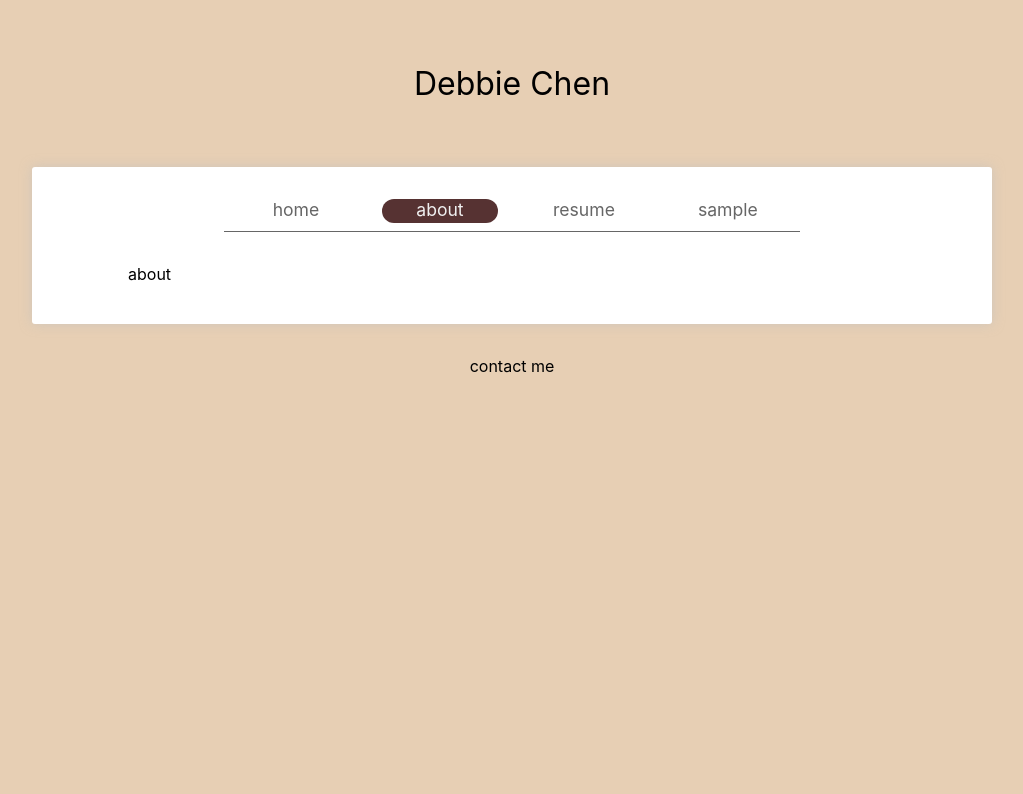
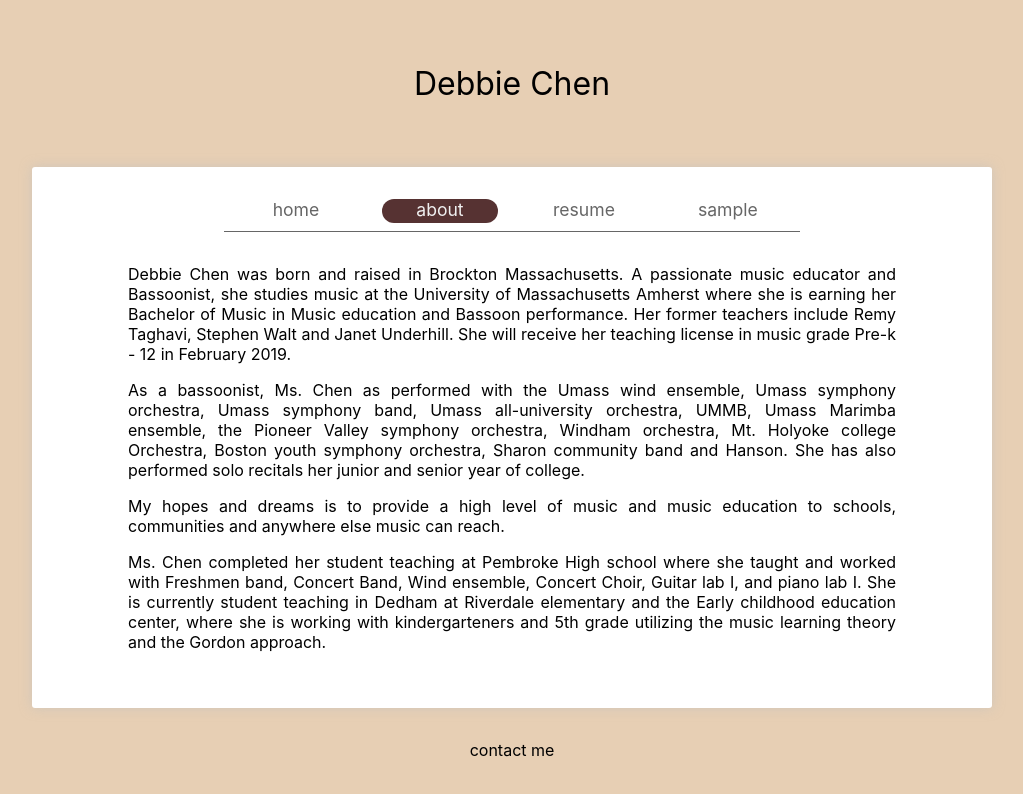
Before and after one commit to alex-taxiera/debbie-site, a React (Create React App) app: page / in a window 1280 px wide. Both pictures are taken after a click on the element "about". Shown: the top 794 px of the page, without its empty margins (128-1151 px from the left). Built offline with nearby package versions, Linux system fonts and the light colour scheme; a web font is replaced by a local one.

Commit message:
add example pages

```diff
--- a/src/pages/about.js
+++ b/src/pages/about.js
@@ -2,6 +2,19 @@ import React from 'react'
 
 export default function render () {
   return (
-    <div>about</div>
+    <div>
+      <p>
+        Debbie Chen was born and raised in Brockton Massachusetts.  A passionate music educator and Bassoonist, she studies music at the University of Massachusetts Amherst where she is earning her Bachelor of Music in Music education and Bassoon performance. Her former teachers include Remy Taghavi, Stephen Walt and Janet Underhill. She will receive her teaching license in music grade Pre-k - 12 in February 2019.
+      </p>
+      <p>
+        As a bassoonist, Ms. Chen as performed with the Umass wind ensemble, Umass symphony orchestra,  Umass symphony band, Umass all-university orchestra, UMMB, Umass Marimba ensemble, the Pioneer Valley symphony orchestra, Windham orchestra, Mt. Holyoke college Orchestra, Boston youth symphony orchestra, Sharon community band and Hanson. She has also performed solo recitals her junior and senior year of college.
+      </p>
+      <p>
+        My hopes and dreams  is to provide a high level of music and music education to schools, communities and anywhere else music can reach.
+      </p>
+      <p>
+        Ms. Chen completed her student teaching at Pembroke High school where she taught and worked with Freshmen band, Concert Band, Wind ensemble, Concert Choir, Guitar lab I, and piano lab I. She is currently student teaching in Dedham at Riverdale elementary and the Early childhood education center, where she is working with kindergarteners and 5th grade utilizing the music learning theory and the Gordon approach.
+      </p>
+    </div>
   )
 }
--- a/src/pages/sample.js
+++ b/src/pages/sample.js
@@ -2,14 +2,21 @@ import React from 'react'
 
 export default function render () {
   return (
-    <div>Lorem ipsum dolor sit amet, consectetur adipiscing elit. Suspendisse eget pretium felis, mollis consequat dui. Nam convallis ex eros. Cras scelerisque sem ante, quis pharetra mi auctor a. Donec varius accumsan ante, ac luctus ligula ornare efficitur. Aliquam vulputate, orci pellentesque consectetur pulvinar, diam ex volutpat ipsum, ac elementum tortor erat vitae libero. Quisque libero ex, tempor ac arcu ac, molestie tincidunt enim. Donec vel vehicula arcu, dapibus aliquam purus. Vestibulum ante ipsum primis in faucibus orci luctus et ultrices posuere cubilia Curae; Aliquam sagittis magna eu ex porta pretium. Suspendisse potenti. Sed ullamcorper vel felis ullamcorper fermentum. Aliquam metus tellus, cursus id tortor et, condimentum pellentesque diam. Praesent at consectetur elit. Mauris quis urna cursus, feugiat sem vitae, rhoncus nulla.
+    <div>
+      <div className='float-left text-right'>
+        <img height='240px' width='240px' src='/profile.jpg' alt='profile.jpg' />
+      </div>
+      <div>
+        Lorem ipsum dolor sit amet, consectetur adipiscing elit. Suspendisse eget pretium felis, mollis consequat dui. Nam convallis ex eros. Cras scelerisque sem ante, quis pharetra mi auctor a. Donec varius accumsan ante, ac luctus ligula ornare efficitur. Aliquam vulputate, orci pellentesque consectetur pulvinar, diam ex volutpat ipsum, ac elementum tortor erat vitae libero. Quisque libero ex, tempor ac arcu ac, molestie tincidunt enim. Donec vel vehicula arcu, dapibus aliquam purus. Vestibulum ante ipsum primis in faucibus orci luctus et ultrices posuere cubilia Curae; Aliquam sagittis magna eu ex porta pretium. Suspendisse potenti. Sed ullamcorper vel felis ullamcorper fermentum. Aliquam metus tellus, cursus id tortor et, condimentum pellentesque diam. Praesent at consectetur elit. Mauris quis urna cursus, feugiat sem vitae, rhoncus nulla.
 
-    Vivamus blandit nisi orci, sit amet vulputate ante ullamcorper hendrerit. Aenean dictum egestas est, sed ornare massa tincidunt a. Donec convallis, augue non volutpat aliquam, libero eros efficitur erat, ut condimentum lorem massa quis metus. Sed pharetra nunc id luctus efficitur. Maecenas in efficitur sapien. Class aptent taciti sociosqu ad litora torquent per conubia nostra, per inceptos himenaeos. Morbi dolor orci, volutpat sed orci sit amet, aliquet gravida tortor. Proin rhoncus, risus non laoreet dignissim, risus ligula posuere augue, gravida feugiat massa lectus et lorem. Proin in elementum dui. Curabitur tempus eros non mi tempus, vestibulum vehicula neque finibus.
+        Vivamus blandit nisi orci, sit amet vulputate ante ullamcorper hendrerit. Aenean dictum egestas est, sed ornare massa tincidunt a. Donec convallis, augue non volutpat aliquam, libero eros efficitur erat, ut condimentum lorem massa quis metus. Sed pharetra nunc id luctus efficitur. Maecenas in efficitur sapien. Class aptent taciti sociosqu ad litora torquent per conubia nostra, per inceptos himenaeos. Morbi dolor orci, volutpat sed orci sit amet, aliquet gravida tortor. Proin rhoncus, risus non laoreet dignissim, risus ligula posuere augue, gravida feugiat massa lectus et lorem. Proin in elementum dui. Curabitur tempus eros non mi tempus, vestibulum vehicula neque finibus.
 
-    Morbi metus sapien, rutrum non pharetra vel, varius eget arcu. Ut massa lacus, dictum ut nulla rhoncus, malesuada posuere nisi. Fusce ac dui velit. Proin accumsan pellentesque malesuada. Fusce at rutrum leo. Praesent commodo dui eros, vitae tempus mauris porta condimentum. In augue orci, venenatis vel varius ut, maximus id libero. Donec cursus scelerisque mi id convallis. Quisque congue, ligula vel bibendum accumsan, sapien nunc faucibus purus, non eleifend sapien nisl eu justo. Etiam quis ipsum nisl.
+        Morbi metus sapien, rutrum non pharetra vel, varius eget arcu. Ut massa lacus, dictum ut nulla rhoncus, malesuada posuere nisi. Fusce ac dui velit. Proin accumsan pellentesque malesuada. Fusce at rutrum leo. Praesent commodo dui eros, vitae tempus mauris porta condimentum. In augue orci, venenatis vel varius ut, maximus id libero. Donec cursus scelerisque mi id convallis. Quisque congue, ligula vel bibendum accumsan, sapien nunc faucibus purus, non eleifend sapien nisl eu justo. Etiam quis ipsum nisl.
 
-    Curabitur neque diam, pulvinar vitae congue in, eleifend eu eros. Phasellus venenatis diam sit amet egestas iaculis. Nunc sagittis ligula sodales lacus finibus, eu sagittis purus vestibulum. Morbi quis molestie odio. Ut tincidunt, risus vel iaculis cursus, lorem augue auctor tortor, consequat tincidunt sapien tellus rhoncus nibh. Donec ac dolor porta, gravida elit sed, ultrices enim. Morbi placerat, quam vel iaculis sagittis, justo velit accumsan turpis, interdum dictum turpis nunc id ligula. Vivamus tincidunt aliquet euismod. Vestibulum ante ipsum primis in faucibus orci luctus et ultrices posuere cubilia Curae;
+        Curabitur neque diam, pulvinar vitae congue in, eleifend eu eros. Phasellus venenatis diam sit amet egestas iaculis. Nunc sagittis ligula sodales lacus finibus, eu sagittis purus vestibulum. Morbi quis molestie odio. Ut tincidunt, risus vel iaculis cursus, lorem augue auctor tortor, consequat tincidunt sapien tellus rhoncus nibh. Donec ac dolor porta, gravida elit sed, ultrices enim. Morbi placerat, quam vel iaculis sagittis, justo velit accumsan turpis, interdum dictum turpis nunc id ligula. Vivamus tincidunt aliquet euismod. Vestibulum ante ipsum primis in faucibus orci luctus et ultrices posuere cubilia Curae;
 
-    Fusce interdum sollicitudin mi eu posuere. Nam quis hendrerit est, vitae aliquam eros. Maecenas in tempus velit. Nunc quis nisi arcu. Praesent ultrices molestie nisi. Sed in rhoncus turpis. In quis neque vitae risus tempor elementum. Mauris in felis sed est luctus tristique. Ut venenatis arcu sed pretium suscipit. Nam congue diam sit amet tellus faucibus euismod. Proin semper erat auctor lectus rutrum, tempor mollis justo mattis. Quisque id libero erat. Aenean odio erat, interdum sed feugiat vitae, facilisis quis ante.</div>
+        Fusce interdum sollicitudin mi eu posuere. Nam quis hendrerit est, vitae aliquam eros. Maecenas in tempus velit. Nunc quis nisi arcu. Praesent ultrices molestie nisi. Sed in rhoncus turpis. In quis neque vitae risus tempor elementum. Mauris in felis sed est luctus tristique. Ut venenatis arcu sed pretium suscipit. Nam congue diam sit amet tellus faucibus euismod. Proin semper erat auctor lectus rutrum, tempor mollis justo mattis. Quisque id libero erat. Aenean odio erat, interdum sed feugiat vitae, facilisis quis ante.
+      </div>
+    </div>
   )
 }
```
Also changed, not shown: public/profile.jpg (added).
